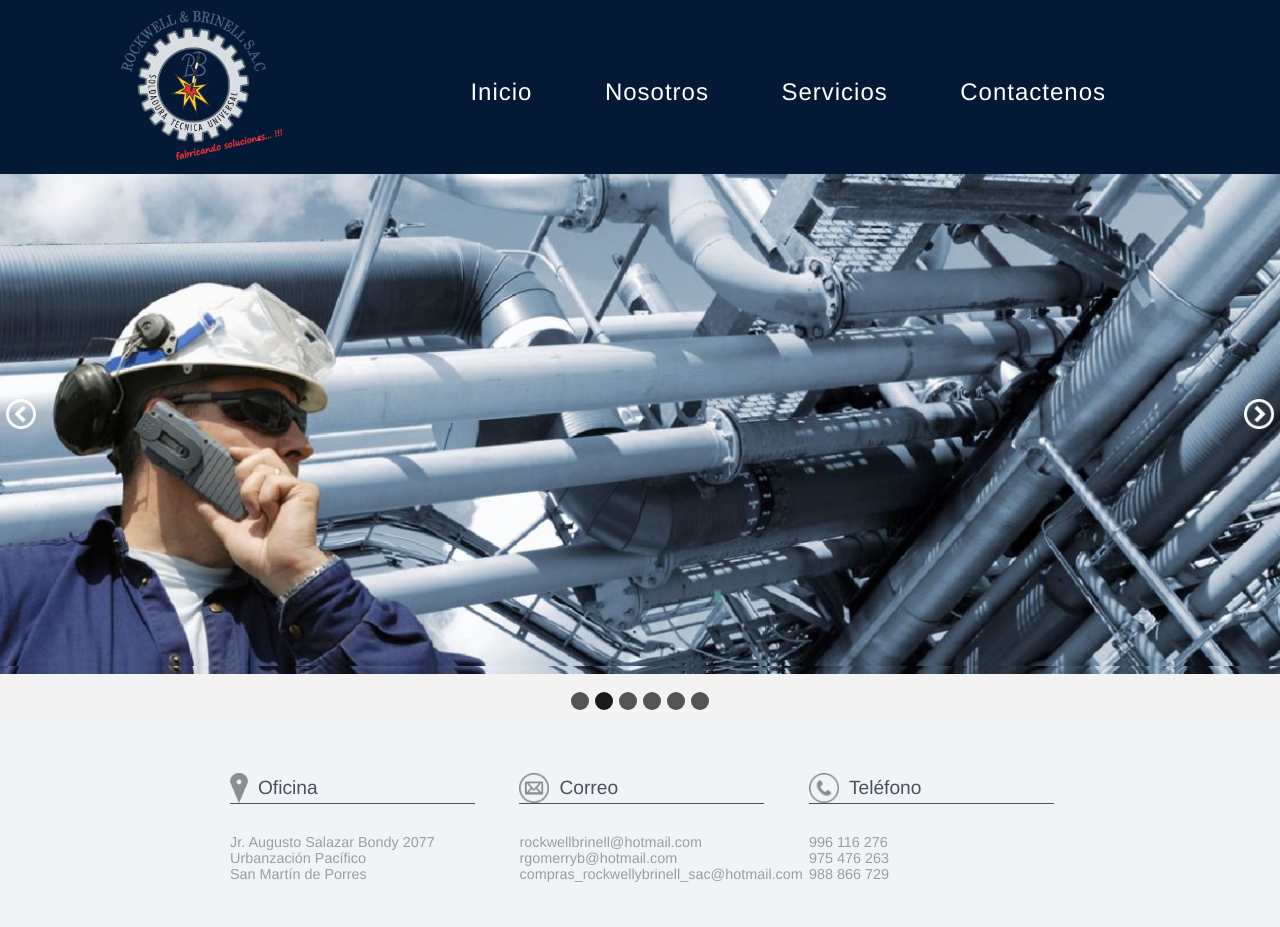
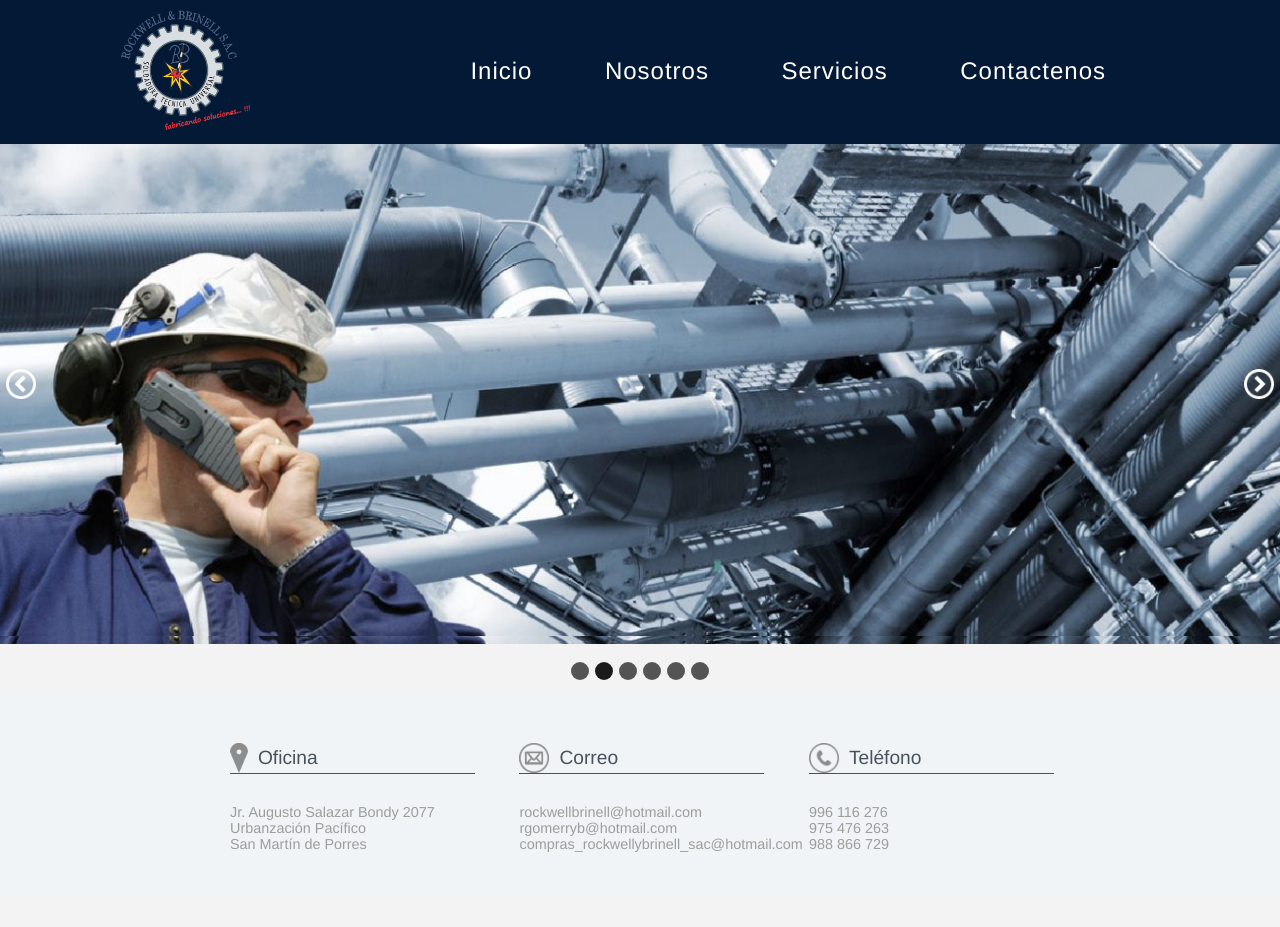
Before and after one commit to ChavezM125/R-B, a plain HTML site: page index.html in a window 1280 px wide. After the commit the page ends 897 px from the top, so only its background shows below. Drawn offline with Linux system fonts and the light colour scheme.

Commit message:
header segundo intento

```diff
--- a/css/main.css
+++ b/css/main.css
@@ -67,7 +67,7 @@ header a {
 }
 
 .marca img {
-    max-height: 150px;
+    max-height: 120px;
 }
 
 /*================
@@ -85,7 +85,7 @@ header a {
 }
 
 .navi ul {
-    margin-top: 5%;
+    margin-top: 2%;
 }
 
 .navi li {
```
